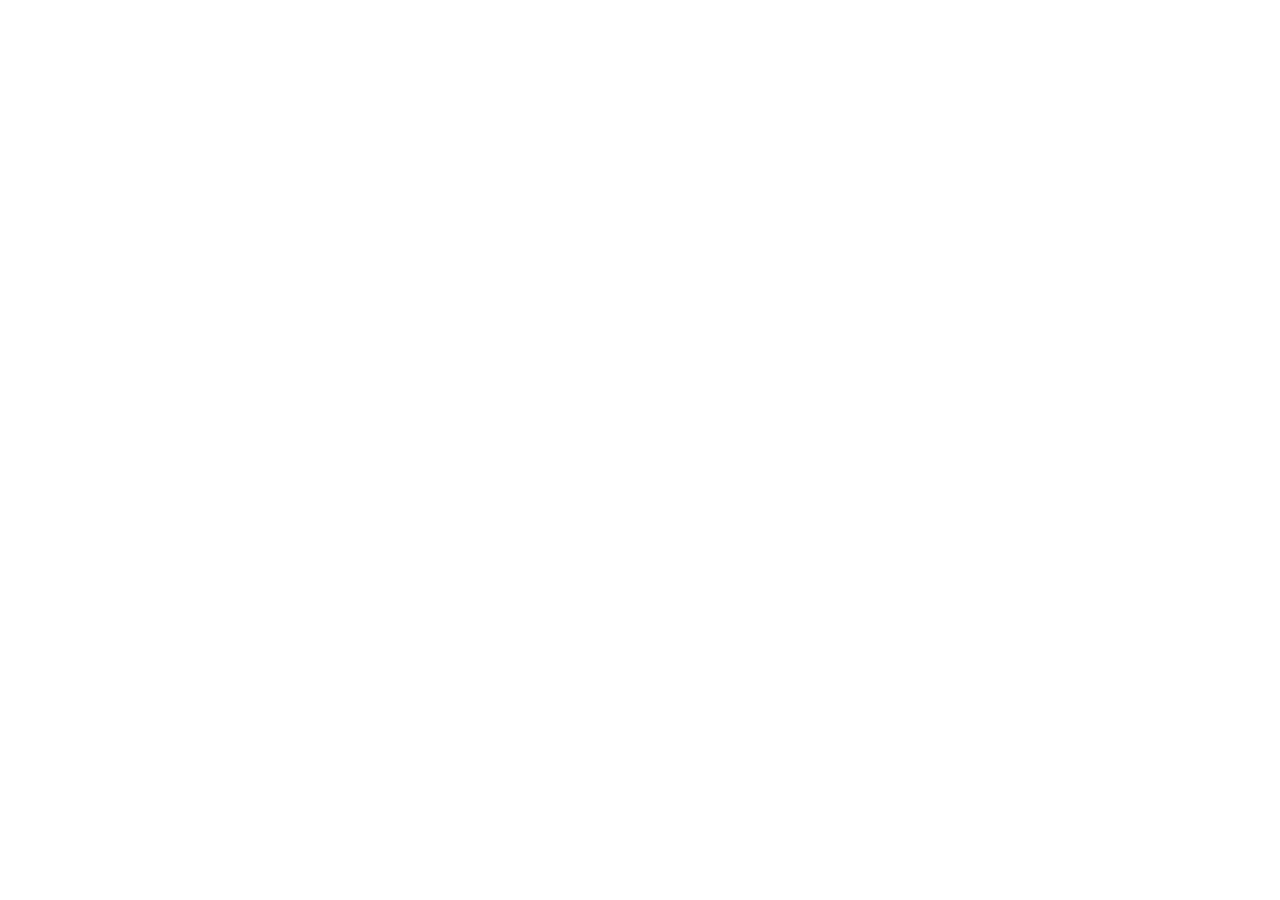
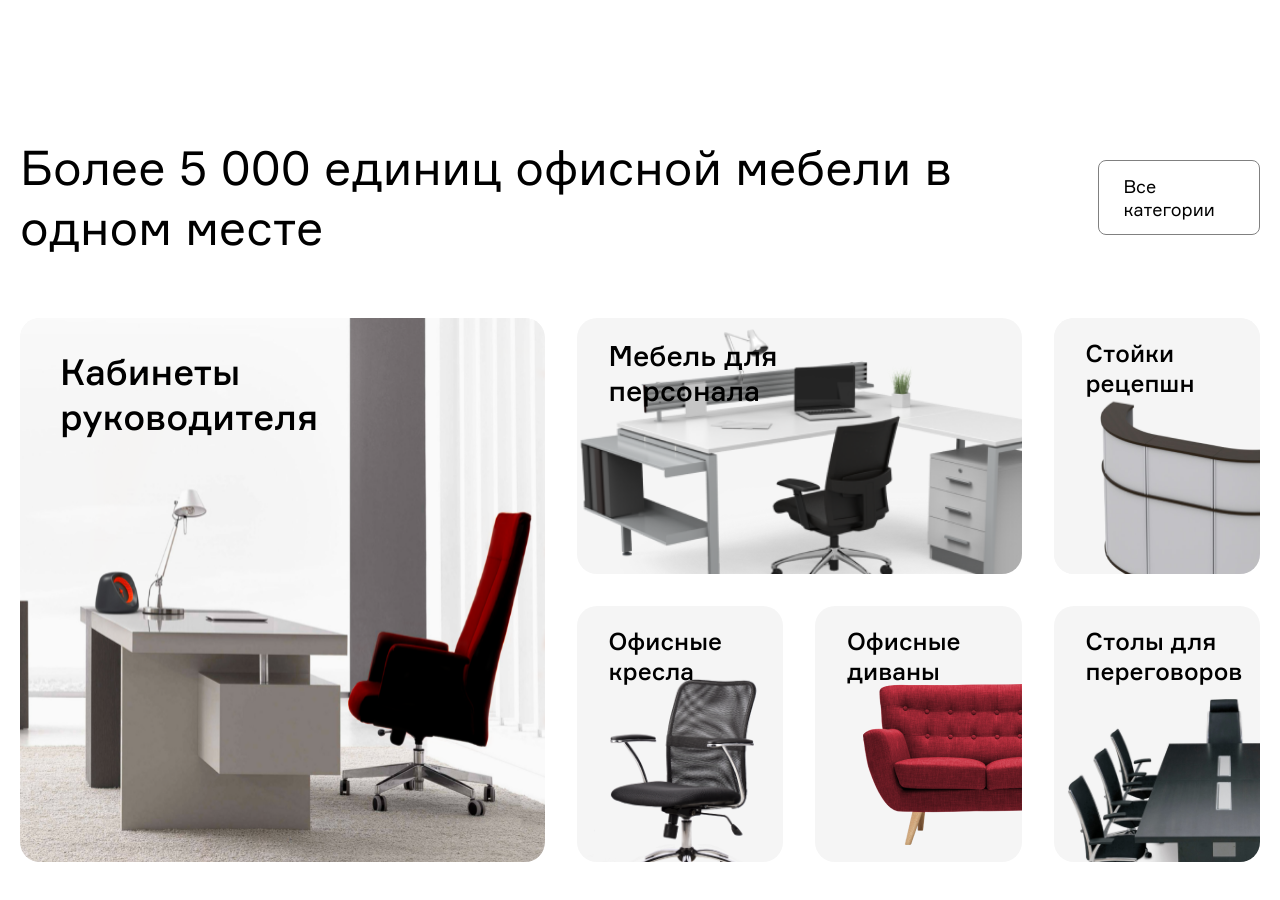
Before and after one commit to mryaxyobek/office-style, a React (Vite) app: page / in a window 1280 px wide. Shown: the part 1940-2840 px from the top of the page. Before the commit the page ends 1958 px from the top, so only its background shows below. Built offline with nearby package versions, Linux system fonts and the light colour scheme.

Commit message:
added about office furniture section

```diff
--- /dev/null
+++ b/src/components/AboutOfficeFurniture.jsx
@@ -0,0 +1,64 @@
+import React from 'react';
+import { Link } from 'react-router-dom';
+
+// images
+import redChairBg from '../assets/images/other/red-chair-furniture.png';
+import redSofas from '../assets/images/other/office-red-sofas.png';
+import blackChair from '../assets/images/other/office-black-chair.png';
+import receptionDesk from '../assets/images/other/reception-desk.png';
+import staff from '../assets/images/other/furniture-for-staff.png';
+import meetingTables from '../assets/images/other/meeting-tables.png';
+
+const AboutOfficeFurniture = () => {
+    return (
+        <section className='py-120px'>
+            <div className="container">
+                {/* top  */}
+                <div className="flex-c-b mb-60px">
+                    <h2>Более 5 000 единиц офисной мебели в одном месте</h2>
+                    <Link to='/' className='py-3.5 px-6 rounded-lg border border-primary-gray-50'>Все категории</Link>
+                </div>
+                {/* main  */}
+                <ul className="grid grid-cols-16 gap-8">
+                    {/* 1 */}
+                    <li className="relative pl-10 pt-8 rounded-2.5xl col-span-7 row-start-1 row-end-3 overflow-hidden bg-primary-gray-04">
+                        <h3 className="relative max-w-260px z-1 text-medium-36">Кабинеты руководителя</h3>
+                        <img width={752} height={544} src={redChairBg} alt="Manager's offices" className="absolute z-0 w-full h-full top-0 left-0" />
+                    </li>
+
+                    {/* 2 */}
+                    <li className="relative pl-8 pt-5 rounded-2.5xl col-start-8 col-end-14 overflow-hidden bg-primary-gray-04 h-64">
+                        <h3 className="relative max-w-217px z-1 text-medium-28">Мебель для персонала</h3>
+                        <img width={456} height={286} src={staff} alt="Manager's offices" className="absolute z-0 bottom-0 right-0" />
+                    </li>
+
+                    {/* 3 */}
+                    <li className="relative pl-8 pt-5 rounded-2.5xl col-start-14 col-end-17 overflow-hidden bg-primary-gray-04">
+                        <h3 className="relative z-1 text-medium-24">Стойки рецепшн</h3>
+                        <img width={305} height={256} src={receptionDesk} alt="Manager's offices" className="absolute z-0 w-full h-full top-0 right-0" />
+                    </li>
+
+                    {/* 4 */}
+                    <li className="relative h-64 pl-8 pt-5 rounded-2.5xl col-start-8 col-end-11 overflow-hidden bg-primary-gray-04">
+                        <h3 className="relative max-w-200px z-1 text-medium-24">Офисные кресла</h3>
+                        <img width={219} height={196} src={blackChair} alt="Manager's offices" className="absolute z-0 right-0 bottom-0" />
+                    </li>
+
+                    {/* 5 */}
+                    <li className="relative pl-8 pt-5 rounded-2.5xl col-start-11 col-end-14 overflow-hidden bg-primary-gray-04">
+                        <h3 className="relative max-w-200px z-1 text-medium-24">Офисные диваны</h3>
+                        <img width={173} height={226} src={redSofas} alt="Manager's offices" className="absolute z-0 right-0 bottom-0" />
+                    </li>
+
+                    {/* 6 */}
+                    <li className="relative pl-8 pt-5 rounded-2.5xl col-start-14 col-end-17 overflow-hidden bg-primary-gray-04">
+                        <h3 className="relative max-w-217px z-1 text-medium-24">Столы для переговоров</h3>
+                        <img width={219} height={191} src={meetingTables} alt="Manager's offices" className="absolute z-0 right-0 bottom-0" />
+                    </li>
+                </ul>
+            </div>
+        </section>
+    )
+};
+
+export default AboutOfficeFurniture;
--- a/src/index.css
+++ b/src/index.css
@@ -139,6 +139,7 @@
 }
 
 /* text medium  */
+.text-medium-36,
 .text-medium-28,
 .text-medium-24,
 .text-medium-20,
@@ -152,6 +153,11 @@ h3 {
 .h2-medium {
   font-size: 48px;
   line-height: 60px;
+}
+
+.text-medium-36 {
+  font-size: 36px;
+  line-height: 45px;
 }
 
 .text-medium-28 {
--- a/src/pages/Home.jsx
+++ b/src/pages/Home.jsx
@@ -1,12 +1,14 @@
 import React from 'react';
 import Hero from '../components/HomePageHero';
 import LeadingProducts from '../components/LeadingProducts';
+import AboutOfficeFurniture from '../components/AboutOfficeFurniture';
 
 const Home = () => {
     return (
         <div>
             <Hero />
             <LeadingProducts />
+            <AboutOfficeFurniture />
         </div>
     )
 }
--- a/tailwind.config.js
+++ b/tailwind.config.js
@@ -26,6 +26,9 @@ export default {
 
       maxWidth: {
         '1800px': '1800px',
+        '217px': '217px',
+        '260px': '260px',
+        '200px': '200px',
       },
 
       width: {
@@ -89,12 +92,33 @@ export default {
         '4': '4',
         '5': '5',
       },
+
       rotate: {
         '360': '360deg',
       },
+
       translate: {
         '5px': '5px',
       },
+
+      borderRadius: {
+        '2.5xl': '20px',
+      },
+
+      // grid
+      gridTemplateColumns: {
+        '16': 'repeat(16, 1fr)',
+      },
+
+      gridColumnStart: {
+        '14': '14',
+      },
+
+      gridColumnEnd: {
+        '17': '17',
+        '14': '14',
+      },
+
     },
   },
   plugins: [],
```
